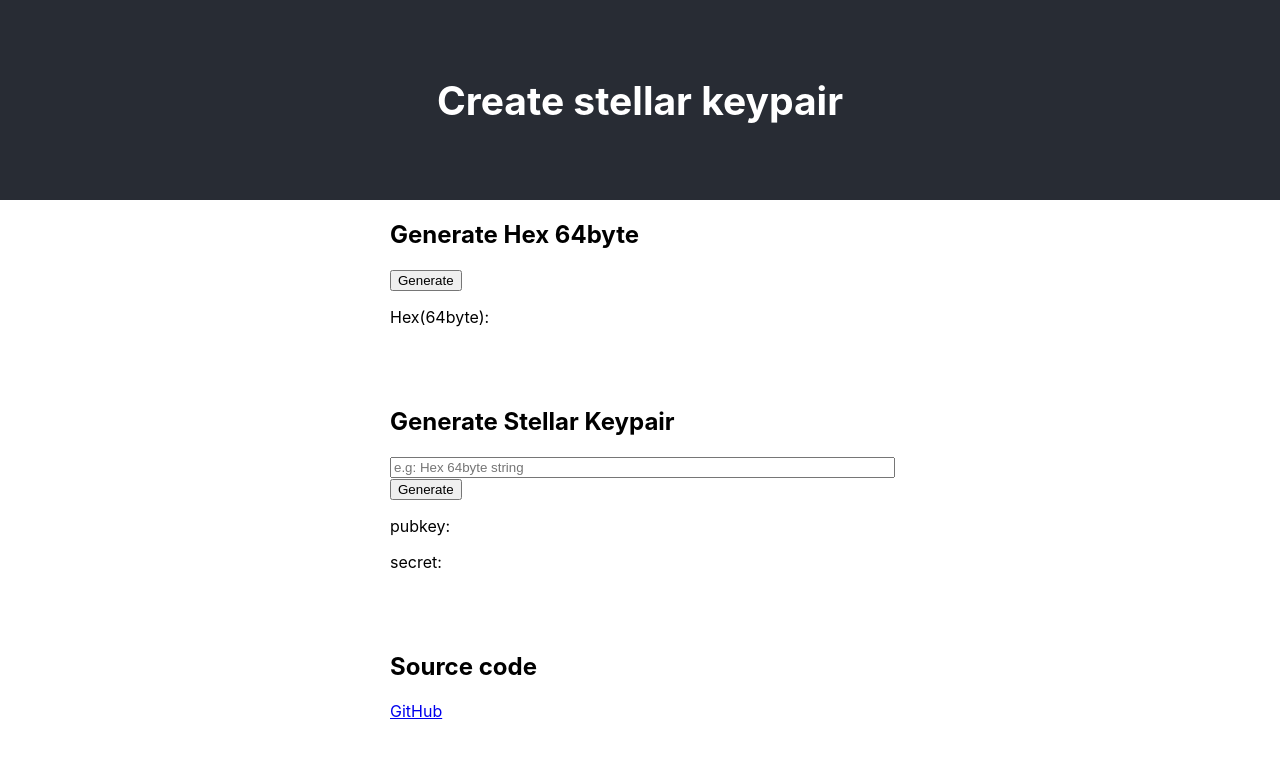
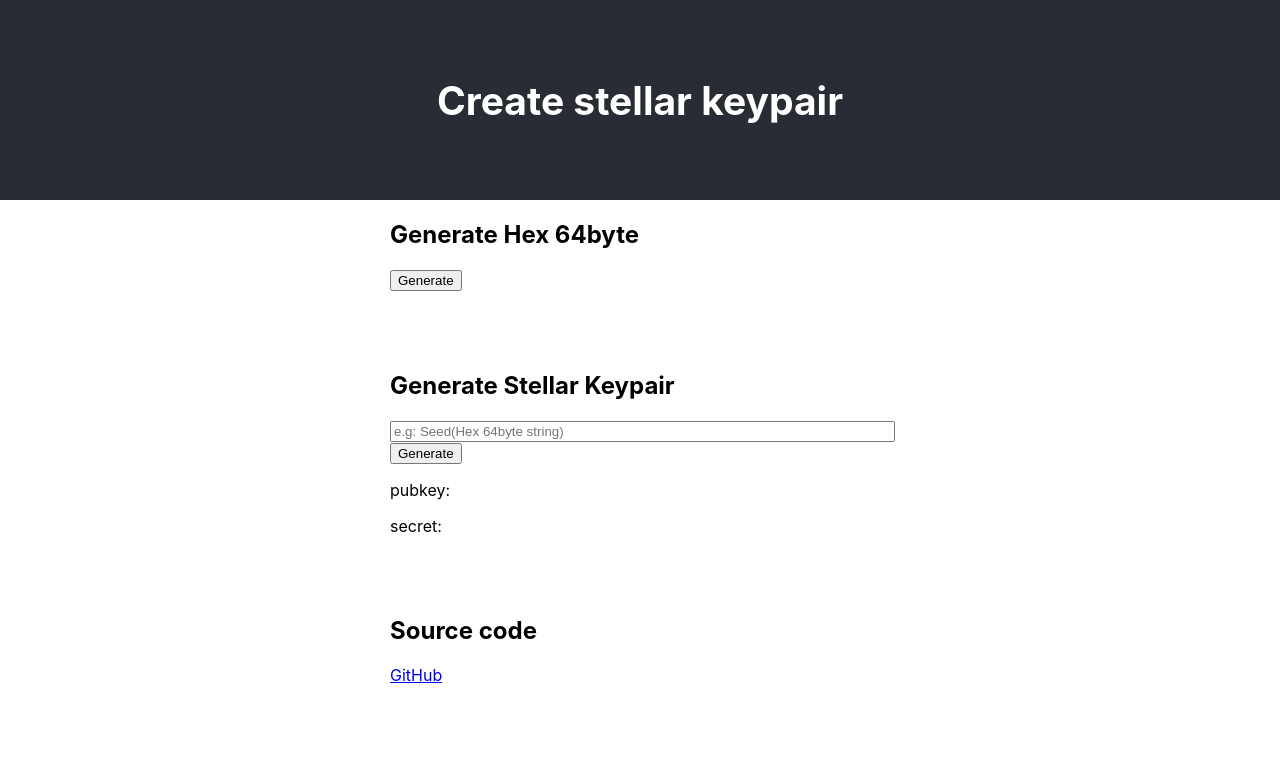
Before and after one commit to fukaoi/fukaoi.github.io, a React (Create React App) app: page / in a window 1280 px wide. Shown: the top 758 px of the page. Built offline with nearby package versions, Linux system fonts and the light colour scheme.

Commit message:
Modified ui

```diff
--- a/src/App.tsx
+++ b/src/App.tsx
@@ -4,20 +4,12 @@ import {generateKeypair} from './generateKeypair';
 import './App.css';
 
 function App() {
-  const [hex, setHex] = useState('');
-  const [value, setValue] = useState('');
+  const [seed, setSeed] = useState('');
   const [keypair, setKeypair] = useState({pubkey: '', secret: ''});
-  const handleHexGen = () => {
-    const hex = cryptoRandomString({length: 64});
-    setHex(hex);
-    setValue(hex);
-  }
-
-  const handleInputType = (event: any) =>
-    setValue(event.target.value);
-
+  const handleHexGen = () => setSeed(cryptoRandomString({length: 64}));
+  const handleInputType = (event: any) => setSeed(event.target.value);
   const handleKeypairGen = (seed: string) => {
-    setValue(seed);
+    setSeed(seed);
     setKeypair(generateKeypair(seed));
   }
 
@@ -29,21 +21,17 @@ function App() {
       <div className="container">
         <h2>Generate Hex 64byte</h2>
         <button onClick={handleHexGen}>Generate</button>
-        <p>Hex(64byte): {hex}</p>
-
         <div className="space" />
-
         <h2>Generate Stellar Keypair</h2>
         <input
           size={60}
           maxLength={64}
           type="text"
-          name="hex"
-          value={value}
-          placeholder="e.g: Hex 64byte string"
+          value={seed}
+          placeholder="e.g: Seed(Hex 64byte string)"
           onChange={handleInputType}
         />
-        <button onClick={() => handleKeypairGen(value)}>Generate</button>
+        <button onClick={() => handleKeypairGen(seed)}>Generate</button>
         <p>pubkey: {keypair.pubkey}</p>
         <p>secret: {keypair.secret}</p>
 
```
